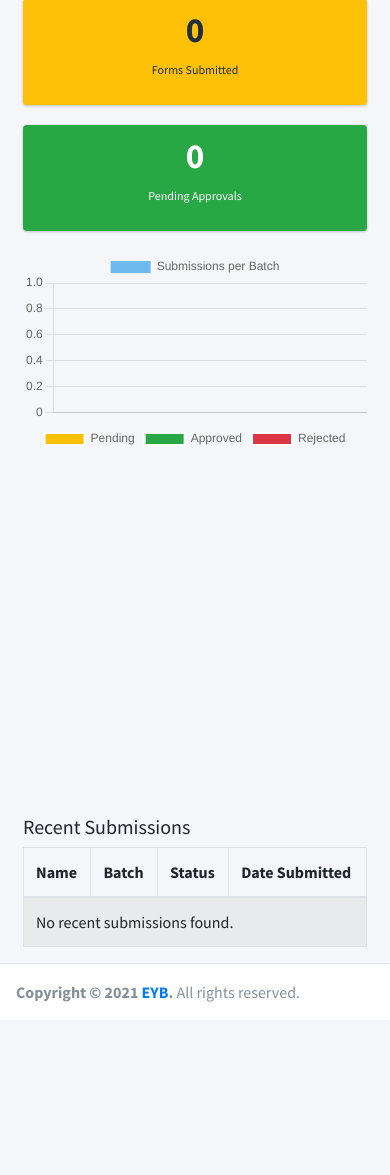
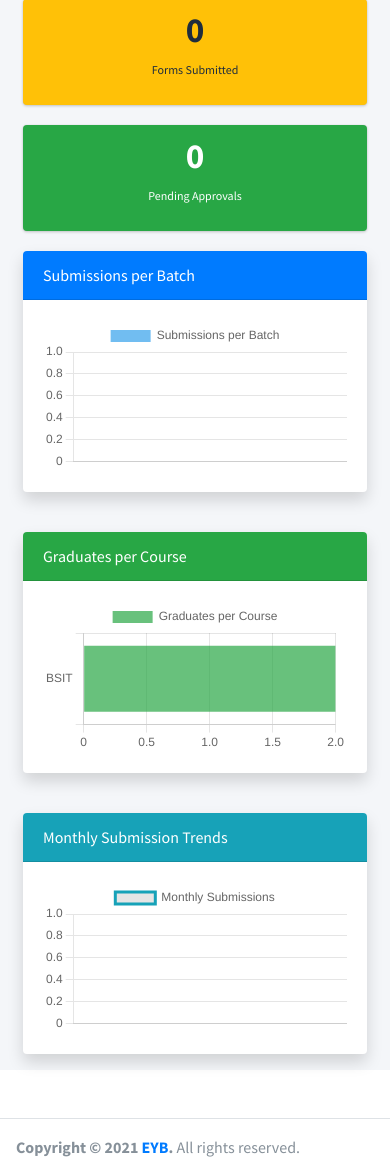
Before and after one commit to xxiimcha/eyearbook, a Django app: page /analytics/ in a window 390 px wide. Shown: the part 296-1471 px from the top of the page. Before the commit the page ends 1298 px from the top, so only its background shows below. Run offline with Django 5.2, Linux system fonts and the light colour scheme; a user stored in the database is signed in; data comes from the database, SQL or seed files in the repository; both versions use the stored data as it was after the commit; data that the repository does not hold is empty; some libraries are stand-ins or nearby versions.

Commit message:
Analytics page modified

```diff
--- a/main/models.py
+++ b/main/models.py
@@ -32,6 +32,9 @@ class Account(models.Model):
 
     def __str__(self):
         return f"Account for {self.graduate.first_name} {self.graduate.last_name}"
+
+from django.utils import timezone
+
 class Yearbook(models.Model):
     graduate = models.OneToOneField(Graduate, on_delete=models.CASCADE)
 
@@ -51,8 +54,11 @@ class Yearbook(models.Model):
 
     agreed_to_privacy = models.BooleanField(default=False)
 
-    # ✅ New field
+    # Status of yearbook form
     status = models.CharField(max_length=20, default='Pending')
+
+    # ✅ Add this
+    submitted_at = models.DateTimeField(default=timezone.now)
 
     def __str__(self):
         return f"Yearbook Entry for {self.graduate.first_name} {self.graduate.last_name}"
--- a/main/templates/main/analytics.html
+++ b/main/templates/main/analytics.html
@@ -36,42 +36,40 @@
         </div>
     </div>
 
-    <!-- Charts -->
+    <!-- Charts in Cards -->
     <div class="row">
-        <div class="col-md-6">
-            <canvas id="submissionsChart"></canvas>
+        <div class="col-md-6 mb-4">
+            <div class="card shadow">
+                <div class="card-header bg-primary text-white">
+                    Submissions per Batch
+                </div>
+                <div class="card-body">
+                    <canvas id="submissionsChart"></canvas>
+                </div>
+            </div>
         </div>
-        <div class="col-md-6">
-            <canvas id="statusPieChart"></canvas>
+        <div class="col-md-6 mb-4">
+            <div class="card shadow">
+                <div class="card-header bg-success text-white">
+                    Graduates per Course
+                </div>
+                <div class="card-body">
+                    <canvas id="courseDistributionChart"></canvas>
+                </div>
+            </div>
         </div>
     </div>
 
-    <!-- Tables -->
-    <div class="row mt-5">
+    <div class="row mb-5">
         <div class="col-md-12">
-            <h5>Recent Submissions</h5>
-            <table class="table table-bordered table-striped">
-                <thead>
-                    <tr>
-                        <th>Name</th>
-                        <th>Batch</th>
-                        <th>Status</th>
-                        <th>Date Submitted</th>
-                    </tr>
-                </thead>
-                <tbody>
-                    {% for entry in recent_submissions %}
-                        <tr>
-                            <td>{{ entry.graduate.full_name }}</td>
-                            <td>{{ entry.graduate.batch }}</td>
-                            <td>{{ entry.status|title }}</td>
-                            <td>{{ entry.created_at|date:"M d, Y" }}</td>
-                        </tr>
-                    {% empty %}
-                        <tr><td colspan="4">No recent submissions found.</td></tr>
-                    {% endfor %}
-                </tbody>
-            </table>
+            <div class="card shadow">
+                <div class="card-header bg-info text-white">
+                    Monthly Submission Trends
+                </div>
+                <div class="card-body">
+                    <canvas id="monthlyTrendsChart"></canvas>
+                </div>
+            </div>
         </div>
     </div>
 </div>
@@ -80,7 +78,7 @@
 <script src="https://cdn.jsdelivr.net/npm/chart.js"></script>
 <script>
     const ctx1 = document.getElementById('submissionsChart').getContext('2d');
-    const submissionsChart = new Chart(ctx1, {
+    new Chart(ctx1, {
         type: 'bar',
         data: {
             labels: {{ batch_labels|safe }},
@@ -93,14 +91,34 @@
         options: { responsive: true }
     });
 
-    const ctx2 = document.getElementById('statusPieChart').getContext('2d');
-    const statusPieChart = new Chart(ctx2, {
-        type: 'pie',
+    const ctx2 = document.getElementById('courseDistributionChart').getContext('2d');
+    new Chart(ctx2, {
+        type: 'bar',
         data: {
-            labels: ['Pending', 'Approved', 'Rejected'],
+            labels: {{ course_labels|safe }},
             datasets: [{
-                data: {{ status_counts|safe }},
-                backgroundColor: ['#ffc107', '#28a745', '#dc3545']
+                label: 'Graduates per Course',
+                data: {{ course_counts|safe }},
+                backgroundColor: 'rgba(40, 167, 69, 0.7)'
+            }]
+        },
+        options: {
+            indexAxis: 'y',
+            responsive: true
+        }
+    });
+
+    const ctx3 = document.getElementById('monthlyTrendsChart').getContext('2d');
+    new Chart(ctx3, {
+        type: 'line',
+        data: {
+            labels: {{ month_labels|safe }},
+            datasets: [{
+                label: 'Monthly Submissions',
+                data: {{ monthly_submission_counts|safe }},
+                fill: false,
+                borderColor: '#17a2b8',
+                tension: 0.3
             }]
         },
         options: { responsive: true }
--- a/main/views.py
+++ b/main/views.py
@@ -21,6 +21,9 @@ from django.contrib.auth import get_user_model  # Import this
 from collections import defaultdict
 from django.core.mail import send_mail
 from django.conf import settings
+from django.db.models import Count
+from django.utils.timezone import now
+from django.db.models.functions import TruncMonth
 
 def landing_page(request):
     return render(request, 'main/landing.html')  # Make sure the template exists
@@ -452,29 +455,41 @@ def course_graduates(request, from_year, to_year, course):
     return render(request, 'main/yearbook/graduates.html', {'graduates': graduates, 'course': course})
 
 
+
 @login_required
 def analytics_view(request):
     total_graduates = Graduate.objects.count()
     total_submitted = Yearbook.objects.count()
     total_pending = Yearbook.objects.filter(status="pending").count()
 
-    # Chart data
+    # Chart 1: Submissions per Batch
     batch_labels = []
     batch_counts = []
     batches = Batch.objects.all()
     for batch in batches:
         count = Yearbook.objects.filter(graduate__batch=batch).count()
         if count > 0:
-            batch_labels.append(f"{batch.from_year}-{batch.to_year} {batch.batch_type}")
+            label = f"{batch.from_year}-{batch.to_year} {batch.batch_type}"
+            batch_labels.append(label)
             batch_counts.append(count)
 
-    status_counts = [
-        Yearbook.objects.filter(status="pending").count(),
-        Yearbook.objects.filter(status="approved").count(),
-        Yearbook.objects.filter(status="rejected").count()
-    ]
+    # Chart 2: Graduates per Course
+    course_data = Graduate.objects.values('course').annotate(count=Count('id')).order_by('course')
+    course_labels = [entry['course'] for entry in course_data]
+    course_counts = [entry['count'] for entry in course_data]
 
-    recent_submissions = Yearbook.objects.select_related("graduate").order_by('-id')[:5]
+    # Chart 3: Monthly Submission Trends (based on submitted_at)
+    current_year = now().year
+    monthly_data = (
+        Yearbook.objects
+        .filter(submitted_at__year=current_year)
+        .annotate(month=TruncMonth('submitted_at'))
+        .values('month')
+        .annotate(count=Count('id'))
+        .order_by('month')
+    )
+    month_labels = [entry['month'].strftime('%b') for entry in monthly_data]
+    monthly_submission_counts = [entry['count'] for entry in monthly_data]
 
     context = {
         "total_graduates": total_graduates,
@@ -482,8 +497,10 @@ def analytics_view(request):
         "total_pending": total_pending,
         "batch_labels": batch_labels,
         "batch_counts": batch_counts,
-        "status_counts": status_counts,
-        "recent_submissions": recent_submissions,
+        "course_labels": course_labels,
+        "course_counts": course_counts,
+        "month_labels": month_labels,
+        "monthly_submission_counts": monthly_submission_counts,
     }
     return render(request, "main/analytics.html", context)
 
```
Also changed, not shown: db.sqlite3, main/migrations/0009_yearbook_submitted_at.py (added).
